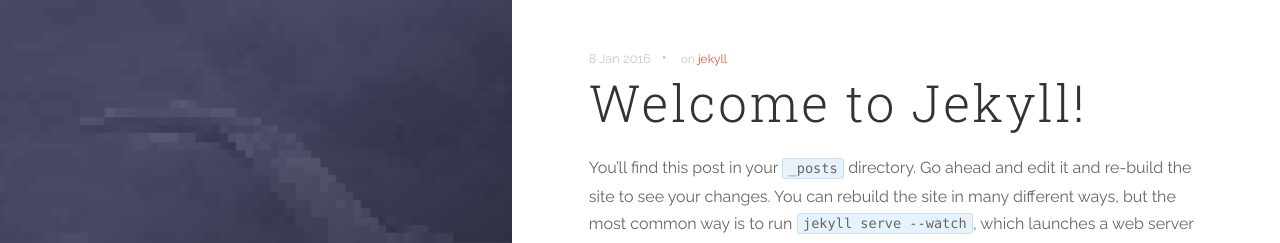
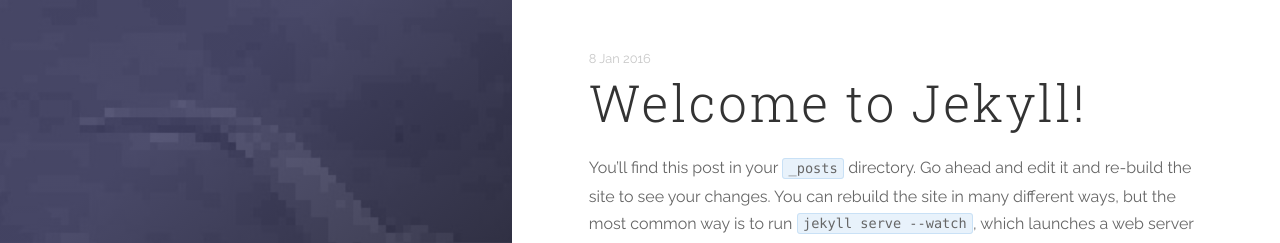
Before and after one commit to PabloLaVegui/PabloLaVegui.github.io, a Jekyll site: the page built from _posts/2016-01-08-welcome-to-jekyll.markdown, in a window 1280 px wide. Shown: the top 243 px of the page. Built offline with Jekyll 4.4.1, drawn with Linux system fonts in a browser that asks for light colours; nearby versions of some CDN libraries.

Commit message:
Remove tags from post header

```diff
--- a/_layouts/post.html
+++ b/_layouts/post.html
@@ -3,9 +3,11 @@
 ---
 <article class="post-container post-container--single">
   <header class="post-header">
+
     <div class="post-meta">
-      <time datetime="{{ page.date | date: "%-d %b %Y" }}" class="post-meta__date date">{{ page.date | date: "%-d %b %Y" }}</time> &#8226; <span class="post-meta__tags">on {% for tag in page.tags %}<a href="{{ site.baseurl }}/tags/#{{ tag }}">{{ tag }}</a> {% endfor %}</span>
+      <time datetime="{{ page.date | date: "%-d %b %Y" }}" class="post-meta__date date">{{ page.date | date: "%-d %b %Y" }}</time>
     </div>
+
     <h1 class="post-title">{{ page.title }}</h1>
     {% if page.image %}
       <image class="page-image" src="{{ page.image }}" alt={{ page.title }}>
```
